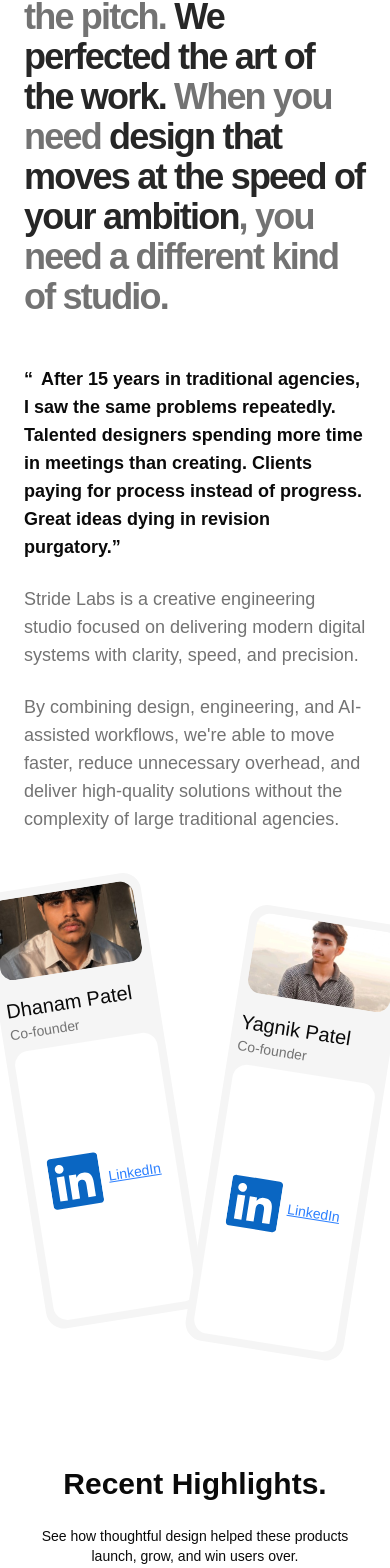
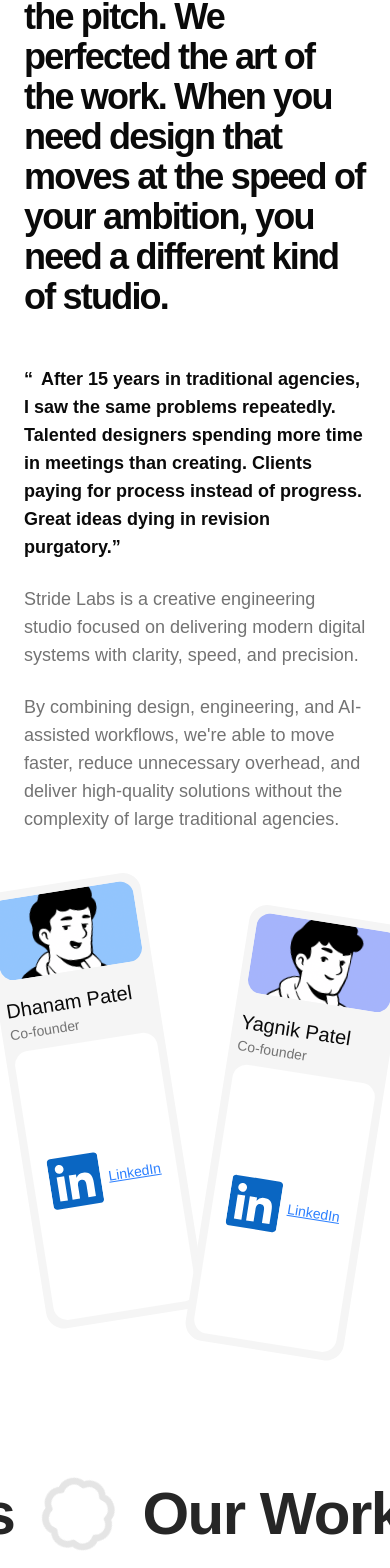
Before and after one commit to stride-labz-co/website, a Next.js app: page / in a window 390 px wide. Shown: the part 1023-2591 px from the top of the page. Built offline with nearby package versions, Linux system fonts and the light colour scheme; a web font is replaced by a local one.

Commit message:
feat: add marquee component and use in projects

```diff
--- a/app/globals.css
+++ b/app/globals.css
@@ -86,6 +86,24 @@
   --radius-2xl: calc(var(--radius) * 1.8);
   --radius-3xl: calc(var(--radius) * 2.2);
   --radius-4xl: calc(var(--radius) * 2.6);
+  --animate-marquee: marquee var(--duration) infinite linear;
+  --animate-marquee-vertical: marquee-vertical var(--duration) linear infinite;
+  @keyframes marquee {
+  from {
+    transform: translateX(0);
+    }
+  to {
+    transform: translateX(calc(-100% - var(--gap)));
+    }
+  }
+  @keyframes marquee-vertical {
+  from {
+    transform: translateY(0);
+    }
+  to {
+    transform: translateY(calc(-100% - var(--gap)));
+    }
+  }
 }
 
 @layer base {
--- a/components/home/about-section.tsx
+++ b/components/home/about-section.tsx
@@ -1,9 +1,16 @@
 "use client";
-import { motion, type Variants } from "motion/react";
+import {
+  motion,
+  useMotionValueEvent,
+  useScroll,
+  useTransform,
+  type Variants,
+} from "motion/react";
 import Image from "next/image";
+import { useEffect, useRef, useState } from "react";
 import LinkedInIcon from "@/assets/icons/linkedin.svg";
-import DhanamImage from "@/assets/person/dhanam.jpeg";
-import YagnikImage from "@/assets/person/yagnik.jpeg";
+import DhanamImage from "@/assets/person/dhanam.png";
+import YagnikImage from "@/assets/person/yagnik.png";
 
 const variants: Variants = {
   initial: { opacity: 0 },
@@ -38,9 +45,23 @@ const profileCardsVariants: Variants = {
 };
 
 export default function AboutSection() {
+  const paraRef = useRef(null);
+  const [progress, setProgress] = useState(0);
+
+  const { scrollYProgress } = useScroll({
+    target: paraRef,
+    offset: ["start 80%", "start 20%"],
+  });
+
+  const percentage = useTransform(scrollYProgress, [0, 1], [0, 100]);
+
+  useMotionValueEvent(percentage, "change", (latest) => {
+    setProgress(Math.floor(latest));
+  });
+
   return (
     <motion.section id="about" className="px-6 lg:px-12 mt-24">
-      <motion.h3
+      {/*<motion.h3
         variants={variants}
         initial="initial"
         whileInView="inView"
@@ -56,7 +77,18 @@ export default function AboutSection() {
           design that moves at the speed of your ambition
         </span>
         , you need a different kind of studio.
-      </motion.h3>
+      </motion.h3>*/}
+      <h3
+        ref={paraRef}
+        className="text-4xl lg:text-7xl font-semibold tracking-tighter lg:leading-18 text-muted-foreground lg:mb-24"
+      >
+        <FadeInScroll
+          text={
+            "Traditional agencies perfected the art of the pitch. We perfected the art of the work. When you need design that moves at the speed of your ambition, you need a different kind of studio."
+          }
+          progress={progress}
+        />
+      </h3>
       <div className="mt-12 grid lg:grid-cols-[0.6fr_0.4fr] mb-24">
         <div>
           <motion.h3
@@ -160,3 +192,30 @@ export default function AboutSection() {
     </motion.section>
   );
 }
+
+interface Props {
+  text: string;
+  progress: number;
+}
+
+function FadeInScroll({ text, progress }: Props) {
+  const splited = text.split(" ");
+
+  return (
+    <>
+      {splited.map((word, index) => (
+        <motion.span
+          animate={{
+            color:
+              Math.floor(((index + 1) / splited.length) * 100) <= progress
+                ? "var(--foreground)"
+                : "var(--sidebar-ring)",
+          }}
+          key={index.toString()}
+        >
+          {word}{" "}
+        </motion.span>
+      ))}
+    </>
+  );
+}
--- a/components/home/project-section.tsx
+++ b/components/home/project-section.tsx
@@ -1,5 +1,13 @@
 "use client";
-import { MoveLeft, MoveRight } from "lucide-react";
+import {
+  Badge,
+  Diamond,
+  Fan,
+  MoveLeft,
+  MoveRight,
+  Pentagon,
+  Square,
+} from "lucide-react";
 import {
   AnimatePresence,
   MotionConfig,
@@ -15,11 +23,42 @@ import Link from "next/link";
 import { useCallback, useRef, useState } from "react";
 import { useMediaQuery } from "usehooks-ts";
 import { type CaseStudy, caseStudies } from "@/lib/case-studies-data";
+import { Marquee } from "../ui/marquee";
 
 export default function ProjectSection() {
   const isSmallScreen = useMediaQuery("(max-width: 768px)");
 
-  return isSmallScreen ? <SmallScreenView /> : <LargeScreenView />;
+  return (
+    <section id="projects" className="mt-12">
+      <Marquee>
+        <div className="flex gap-6 lg:gap-12 items-center mr-2 lg:mr-10">
+          <h3 className="text-6xl lg:text-9xl xl:text-[10rem] font-bold text-neutral-800 tracking-tight">
+            Our Works
+          </h3>
+          <Badge className="size-20 lg:size-48 text-border animate-spin animation-duration-20000" />
+        </div>
+        <div className="flex gap-6 lg:gap-12 items-center mr-2 lg:mr-10">
+          <h3 className="text-6xl lg:text-9xl xl:text-[10rem] font-bold text-neutral-800 tracking-tight">
+            Our Works
+          </h3>
+          <Square className="size-20 lg:size-48 text-border animate-spin animation-duration-20000" />
+        </div>
+        <div className="flex gap-6 lg:gap-12 items-center mr-2 lg:mr-10">
+          <h3 className="text-6xl lg:text-9xl xl:text-[10rem] font-bold text-neutral-800 tracking-tight">
+            Our Works
+          </h3>
+          <Pentagon className="size-20 lg:size-48 text-border animate-spin animation-duration-20000" />
+        </div>
+        <div className="flex gap-6 lg:gap-12 items-center mr-2 lg:mr-10">
+          <h3 className="text-6xl lg:text-9xl xl:text-[10rem] font-bold text-neutral-800 tracking-tight">
+            Our Works
+          </h3>
+          <Diamond className="size-20 lg:size-48 text-border animate-spin animation-duration-20000" />
+        </div>
+      </Marquee>
+      {isSmallScreen ? <SmallScreenView /> : <LargeScreenView />}
+    </section>
+  );
 }
 
 type Direction = 1 | -1;
@@ -40,7 +79,6 @@ const SLOT = {
     rotateY: -15,
     opacity: 0.55,
     zIndex: 1,
-    transformStyle: "preserve-3d",
   },
   center: { x: "0%", z: 0, scale: 1, rotateY: 0, opacity: 1, zIndex: 2 },
   right: {
@@ -50,7 +88,6 @@ const SLOT = {
     rotateY: 15,
     opacity: 0.55,
     zIndex: 1,
-    transformStyle: "preserve-3d",
   },
 } satisfies Record<SlotPosition, TargetAndTransition>;
 
@@ -158,7 +195,7 @@ function LargeScreenView() {
         ease: "easeInOut",
       }}
     >
-      <section id="projects" ref={containerRef} className="h-[150dvh] relative">
+      <div ref={containerRef} className="h-[150dvh] relative">
         <AnimatePresence>
           <motion.div
             layout
@@ -182,7 +219,7 @@ function LargeScreenView() {
                   )
                   .map(({ pos, item }) => (
                     <motion.div
-                      key={item.id}
+                      key={`${item.id}`}
                       className="absolute inset-0 flex flex-col items-center will-change-transform"
                       style={
                         state === "zooming" && pos === "center"
@@ -275,7 +312,7 @@ function LargeScreenView() {
             </motion.div>
           </motion.div>
         </AnimatePresence>
-      </section>
+      </div>
     </MotionConfig>
   );
 }
@@ -294,28 +331,7 @@ const MImage = motion.create(Image);
 
 function SmallScreenView() {
   return (
-    <section id="projects" className="py-12 px-6">
-      <div className="flex flex-col items-center gap-6 mb-16">
-        <motion.h2
-          variants={mobileVars}
-          initial="initial"
-          whileInView="inView"
-          viewport={{ once: true, amount: "all" }}
-          className="text-3xl font-semibold"
-        >
-          Recent Highlights.
-        </motion.h2>
-        <motion.p
-          variants={mobileVars}
-          initial="initial"
-          whileInView="inView"
-          viewport={{ once: true, amount: "all" }}
-          className="text-sm font-medium text-pretty text-center px-4"
-        >
-          See how thoughtful design helped these products launch, grow, and win
-          users over.
-        </motion.p>
-      </div>
+    <div id="projects" className="py-12 px-6">
       <div className="space-y-8">
         {caseStudies.map((study) => (
           <Link className="block" href={study.url} key={study.id}>
@@ -336,11 +352,11 @@ function SmallScreenView() {
                 initial="initial"
                 whileInView="inView"
                 viewport={{ once: true, amount: "all" }}
-                className="bg-neutral-200 rounded-2xl p-4"
+                className="bg-neutral-100 rounded-2xl p-4"
               >
-                <div className="flex justify-between items-center gap-4">
-                  <h3 className="font-medium">{study.title}</h3>
-                  <span className="text-xs">{study.category}</span>
+                <div className="flex flex-col">
+                  <h3 className="font-medium text-lg">{study.title}</h3>
+                  <span className="text-sm">{study.category}</span>
                 </div>
                 <p className="text-xs mt-2">{study.description}</p>
               </motion.div>
@@ -348,6 +364,6 @@ function SmallScreenView() {
           </Link>
         ))}
       </div>
-    </section>
+    </div>
   );
 }
--- a/components/home/services-section.tsx
+++ b/components/home/services-section.tsx
@@ -29,6 +29,9 @@ export default function ServicesSection() {
         className="flex flex-col py-32 mt-8 bg-black rounded-2xl text-neutral-100 mx-2 relative overflow-hidden"
       >
         <NoiseTexture />
+        <div className="size-[50vw] bg-white/10 top-[-60vw] translate-y-1/2 right-8 blur-[128px] absolute" />
+        <div className="size-[50vw] bg-white/10 bottom-[-60vw] -translate-y-1/2 left-8 blur-[128px] absolute" />
+
         <motion.div
           variants={variants}
           initial="initial"
@@ -55,11 +58,11 @@ export default function ServicesSection() {
             whileInView="inView"
             viewport={{ once: true, amount: "all" }}
             layout
-            className="grid grid-cols-[0.15fr_0.85fr] lg:grid-cols-[0.25fr_0.75fr] px-8 mt-20 z-1"
+            className="grid grid-cols-[0.15fr_0.85fr] lg:grid-cols-[0.25fr_0.75fr] px-8 mt-8 lg:mt-20 z-1"
           >
             <div />
             <Link
-              className="bg-background text-foreground px-6 py-4 w-fit font-medium text-lg rounded-full"
+              className="bg-background text-foreground px-6 py-4 w-fit font-medium lg:text-lg rounded-full"
               href="#contact"
             >
               Get Started
--- /dev/null
+++ b/components/ui/marquee.tsx
@@ -0,0 +1,74 @@
+import { type ComponentPropsWithoutRef } from "react"
+
+import { cn } from "@/lib/utils"
+
+interface MarqueeProps extends ComponentPropsWithoutRef<"div"> {
+  /**
+   * Optional CSS class name to apply custom styles
+   */
+  className?: string
+  /**
+   * Whether to reverse the animation direction
+   * @default false
+   */
+  reverse?: boolean
+  /**
+   * Whether to pause the animation on hover
+   * @default false
+   */
+  pauseOnHover?: boolean
+  /**
+   * Content to be displayed in the marquee
+   */
+  children: React.ReactNode
+  /**
+   * Whether to animate vertically instead of horizontally
+   * @default false
+   */
+  vertical?: boolean
+  /**
+   * Number of times to repeat the content
+   * @default 4
+   */
+  repeat?: number
+}
+
+export function Marquee({
+  className,
+  reverse = false,
+  pauseOnHover = false,
+  children,
+  vertical = false,
+  repeat = 4,
+  ...props
+}: MarqueeProps) {
+  return (
+    <div
+      {...props}
+      className={cn(
+        "group flex gap-(--gap) overflow-hidden p-2 [--duration:40s] [--gap:1rem]",
+        {
+          "flex-row": !vertical,
+          "flex-col": vertical,
+        },
+        className
+      )}
+    >
+      {Array(repeat)
+        .fill(0)
+        .map((_, i) => (
+          <div
+            key={i}
+            className={cn("flex shrink-0 justify-around gap-(--gap)", {
+              "animate-marquee flex-row": !vertical,
+              "animate-marquee-vertical flex-col": vertical,
+              "group-hover:[animation-play-state:paused]": pauseOnHover,
+              "[animation-direction:reverse]": reverse,
+            })}
+          >
+            {children}
+          </div>
+        ))}
+    </div>
+  )
+}
```
Also changed, not shown: lib/case-studies-data.ts (+16 -22 lines), assets/person/dhanam.png (added), assets/person/yagnik.png (added).
